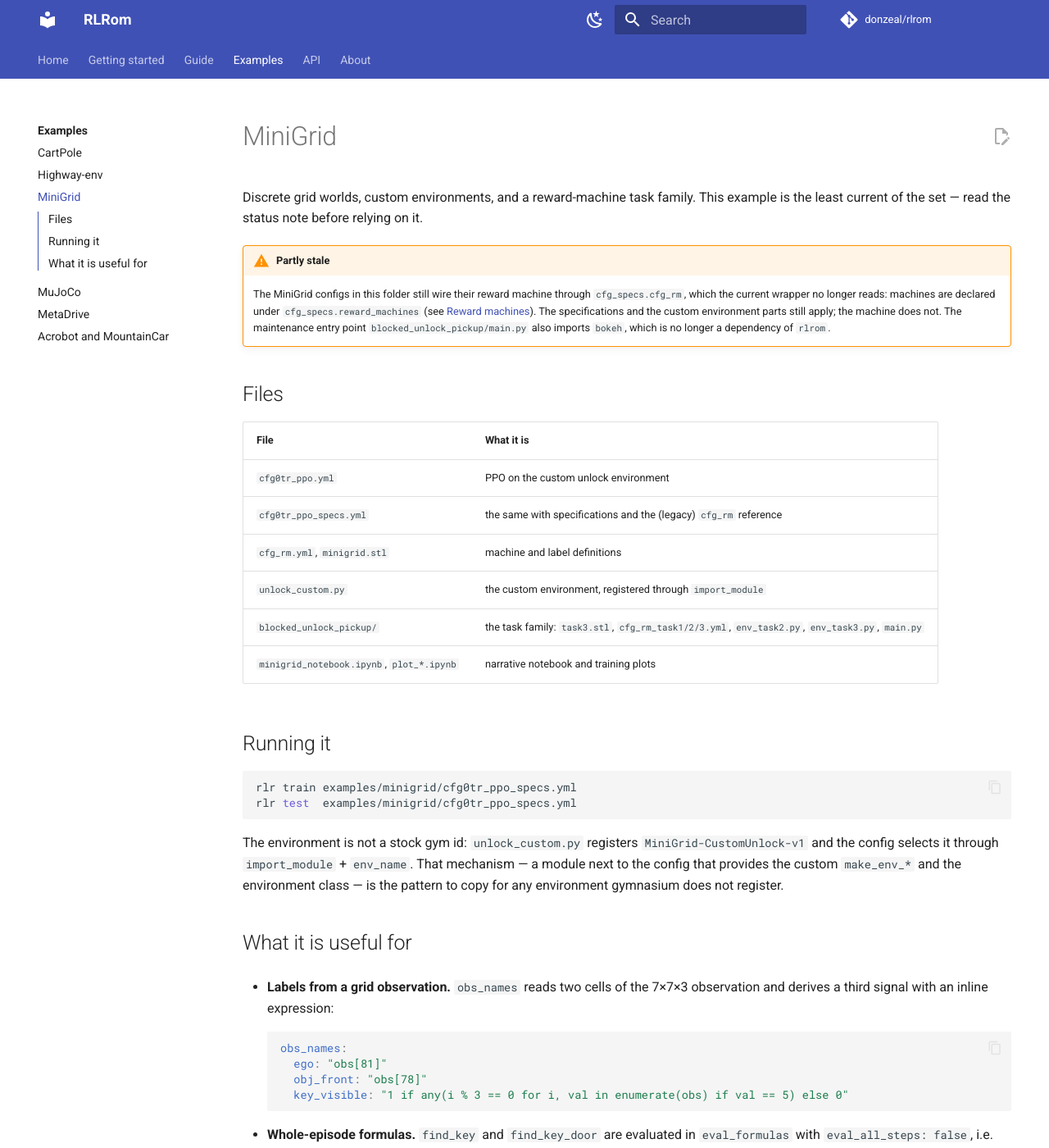
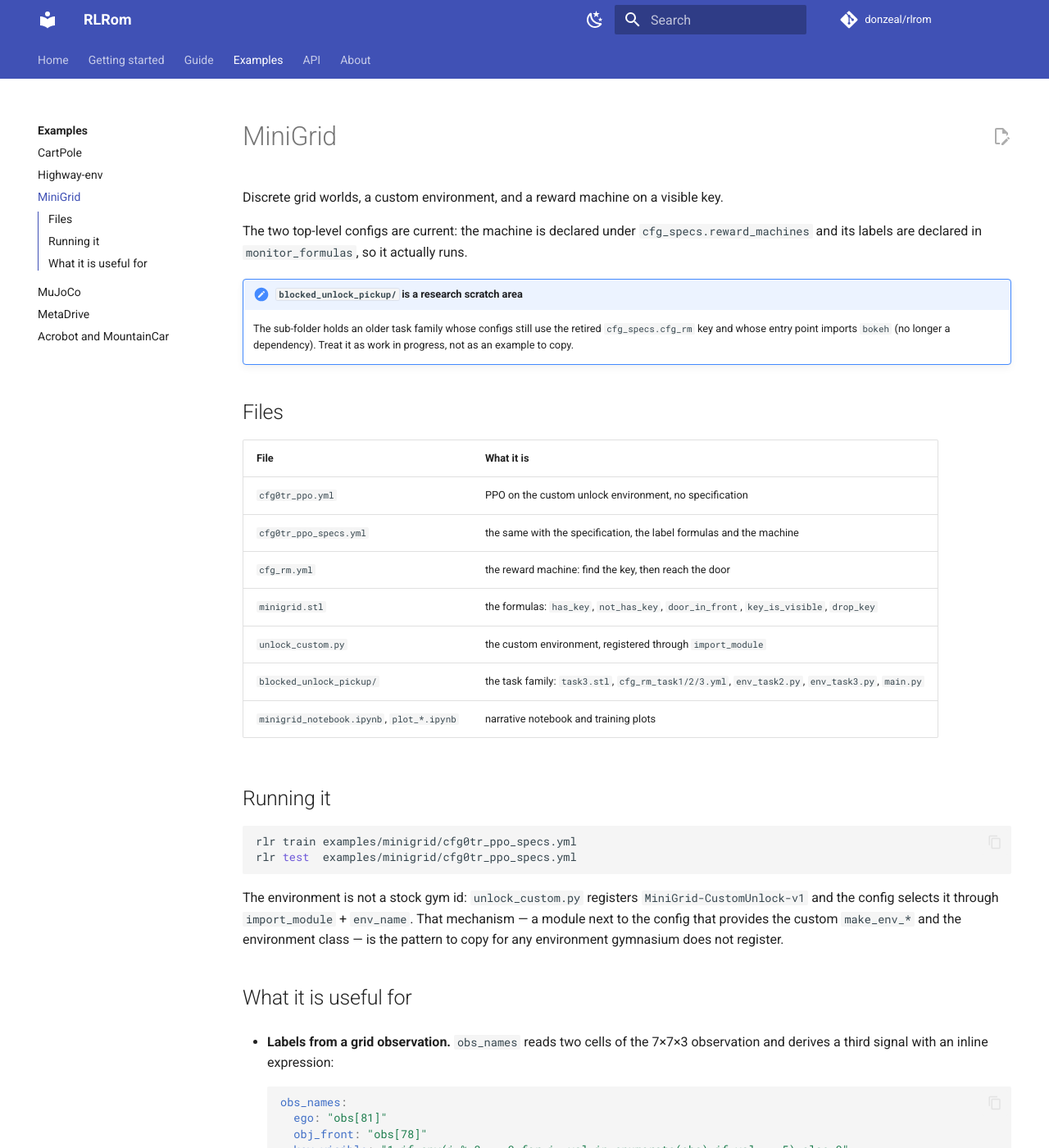
Before and after one commit to decyphir/rlrom, an MkDocs documentation site: the page built from docs/examples/minigrid.md, in a window 1280 px wide and 1400 px high. Shown: the whole window at 82% size. Built offline with MkDocs 1.6.1 and Material for MkDocs 9.7.7, drawn with Linux system fonts in a browser that asks for light colours; some of the changed text lies outside the part shown.

Commit message:
minigrid: wire the reward machine for real; drop unused dependencies
The MiniGrid reward machine never ran: the configs declared it through
cfg_specs.cfg_rm, which the wrapper stopped reading when reward machines moved
to cfg_specs.reward_machines — and even under the right key it would have stayed
in its initial state, because a machine only sees labels declared in
monitor_formulas and the configs declared none.

- cfg0tr_ppo_specs.yml: declare has_key / not_has_key / door_in_front as monitor
  formulas and the machine under reward_machines (name, weight, in_observation)
- cfg_rm.yml: bare FSM now that in_observation lives on the machine entry
- cfg0tr_ppo.yml: no machine (it is the no-specification baseline; a machine
  would change the observation space while model_use_specs is False)
- verified by building the wrapper on MiniGrid-CustomUnlock-v1: one machine,
  labels evaluated, states recorded

Dependencies: drop wandb and ir-sim (no reference anywhere), move the
notebook-only stack (jupyter, ipympl, plotly, kaleido) into a `notebooks` extra,
and say why shimmy stays (gym-v0 compatibility). Base install: 21 -> 16 packages.

Docs: install extras table, MiniGrid page rewritten around the working machine,
new troubleshooting entry for machines that never move.

````diff
--- a/docs/examples/minigrid.md
+++ b/docs/examples/minigrid.md
@@ -1,26 +1,27 @@
 # MiniGrid
 
-Discrete grid worlds, custom environments, and a reward-machine task family.
-This example is the least current of the set — read the status note before
-relying on it.
+Discrete grid worlds, a custom environment, and a reward machine on a visible
+key.
 
-!!! warning "Partly stale"
+The two top-level configs are current: the machine is declared under
+`cfg_specs.reward_machines` and its labels are declared in `monitor_formulas`, so
+it actually runs.
 
-    The MiniGrid configs in this folder still wire their reward machine through
-    `cfg_specs.cfg_rm`, which the current wrapper no longer reads: machines are
-    declared under `cfg_specs.reward_machines` (see
-    [Reward machines](../guide/reward-machines.md)). The specifications and the
-    custom environment parts still apply; the machine does not. The maintenance
-    entry point `blocked_unlock_pickup/main.py` also imports `bokeh`, which is no
-    longer a dependency of `rlrom`.
+!!! note "`blocked_unlock_pickup/` is a research scratch area"
+
+    The sub-folder holds an older task family whose configs still use the
+    retired `cfg_specs.cfg_rm` key and whose entry point imports `bokeh` (no
+    longer a dependency). Treat it as work in progress, not as an example to
+    copy.
 
 ## Files
 
 | File | What it is |
 |---|---|
-| `cfg0tr_ppo.yml` | PPO on the custom unlock environment |
-| `cfg0tr_ppo_specs.yml` | the same with specifications and the (legacy) `cfg_rm` reference |
-| `cfg_rm.yml`, `minigrid.stl` | machine and label definitions |
+| `cfg0tr_ppo.yml` | PPO on the custom unlock environment, no specification |
+| `cfg0tr_ppo_specs.yml` | the same with the specification, the label formulas and the machine |
+| `cfg_rm.yml` | the reward machine: find the key, then reach the door |
+| `minigrid.stl` | the formulas: `has_key`, `not_has_key`, `door_in_front`, `key_is_visible`, `drop_key` |
 | `unlock_custom.py` | the custom environment, registered through `import_module` |
 | `blocked_unlock_pickup/` | the task family: `task3.stl`, `cfg_rm_task1/2/3.yml`, `env_task2.py`, `env_task3.py`, `main.py` |
 | `minigrid_notebook.ipynb`, `plot_*.ipynb` | narrative notebook and training plots |
@@ -53,19 +54,25 @@ environment gymnasium does not register.
 - **Whole-episode formulas.** `find_key` and `find_key_door` are evaluated in
   `eval_formulas` with `eval_all_steps: false`, i.e. once over the episode, which
   is the right shape for "did it eventually do X".
-- **Sequenced tasks.** The `blocked_unlock_pickup` machines encode stages
-  (find key → open door → pick up → deliver) with negative rewards for reverting
-  — the task-3 machine has `reward: -1` states and transitions. That is the
-  reward-machine concept without a weighted-sum approximation.
+- **Sequenced reward.** `cfg_rm.yml` is a three-state machine: get the key
+  (`u0 → u1`), then face the door (`u1 → u2`, final, reward 1), and fall back to
+  `u0` if the key is dropped. The reward depends on the stage reached, not on a
+  weighted sum of formula robustnesses — that is what a reward machine buys.
 
-To use the machines here today, move the machine file under `reward_machines`:
+The wiring is worth reading once, because both halves are required:
 
 ```yaml
 cfg_specs:
+  monitor_formulas:          # the labels the machine's transitions test
+    has_key:          {online: True, past_horizon: 0}
+    not_has_key:      {online: True, past_horizon: 0}
+    door_in_front:    {online: True, past_horizon: 0}
   reward_machines:
     - name: unlock
       weight: 1.0
       in_observation: True
-      reward_machine:
-        # content of cfg_rm.yml
+      reward_machine: cfg_rm.yml
 ```
+
+A machine whose conditions are not declared as monitor formulas never leaves its
+initial state, and nothing complains: the labels simply are never true.
````
Also changed, not shown: CHANGELOG.md (+15 -0 lines), docs/getting-started/install.md (+1 -0 lines), docs/guide/troubleshooting.md (+11 -0 lines), pyproject.toml (+7 -5 lines), 3 other files.
